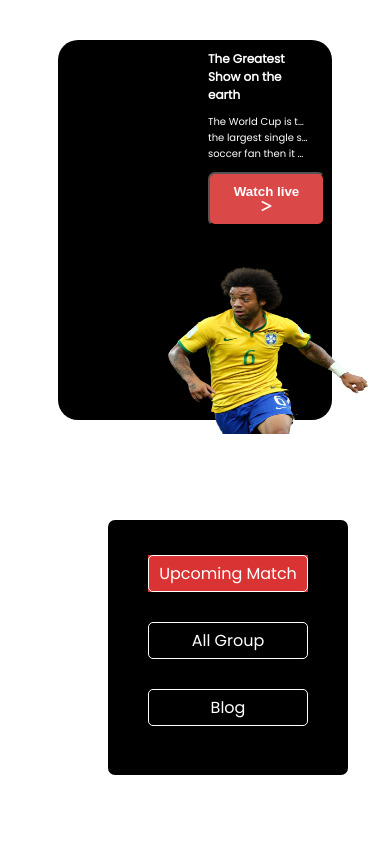
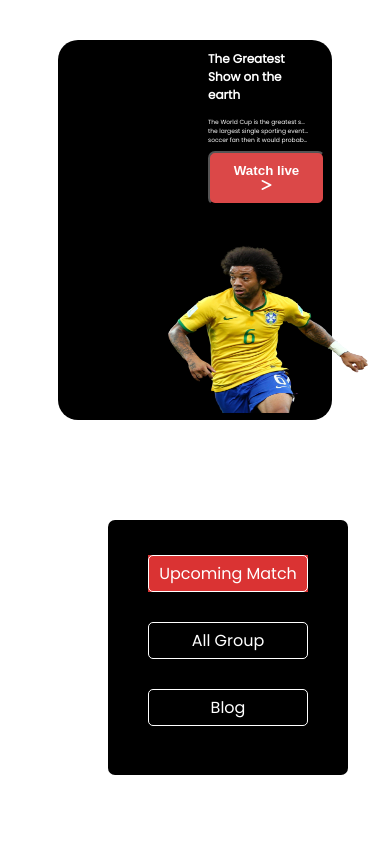
Before and after one commit to Abdur-Nur-Tushar-Irfan/Assingnment-2, a plain HTML site: page link2.html in a window 390 px wide. Shown: the top 844 px of the page. Drawn offline with Linux system fonts and the light colour scheme.

Commit message:
neww add

```diff
--- a/link2.html
+++ b/link2.html
@@ -21,10 +21,14 @@
         <div class="header-section">
             <div class="greatest">
                 <h1>The Greatest <br> Show on the <br>earth</h1>
-                <p>The World Cup is the greatest show on earth and its<br> the largest single sporting event. If you're
-                    not
-                    a<br>
-                    soccer fan then it would probably be the </p>
+                <div id="intro-pera">
+                    <p id="short-text">The World Cup is the greatest show on earth and its<br> the largest single
+                        sporting
+                        event. If you're
+                        not
+                        a<br>
+                        soccer fan then it would probably be the </p>
+                </div>
                 <button class="btn">Watch live <i class="fa-solid fa-greater-than"></i></button>
             </div>
             <div class="player-img">
--- a/style.css
+++ b/style.css
@@ -431,11 +431,13 @@ hr {
         height: 100%;
     }
 
-    p {
-        font-size: 10px;
+    #intro-pera {
         width: 100px;
+        overflow: hidden;
+    }
+
+    #short-text {
         white-space: nowrap;
         overflow: hidden;
         text-overflow: ellipsis;
     }
-}
```
Also changed, not shown: index.html (+8 -4 lines).
